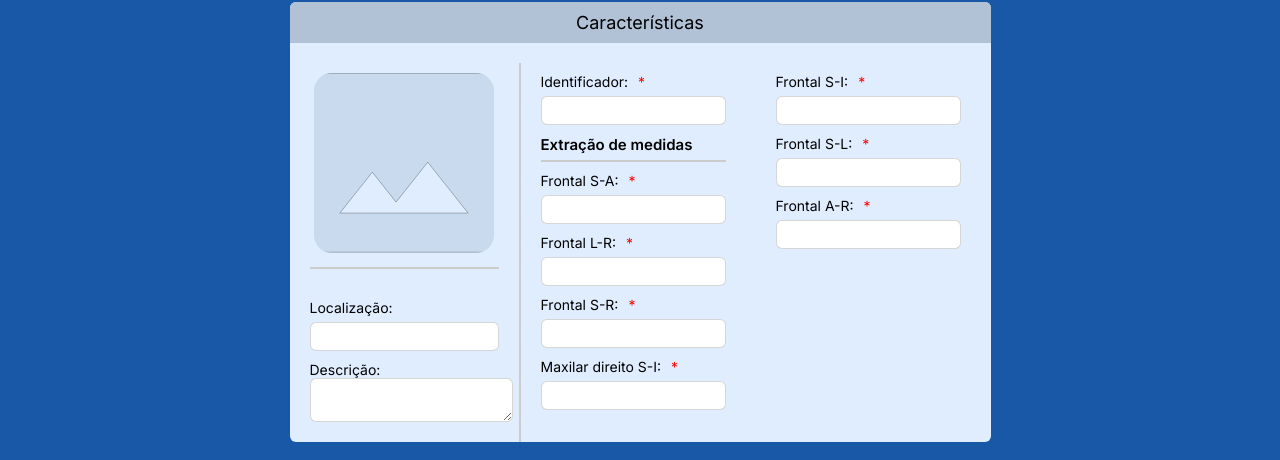
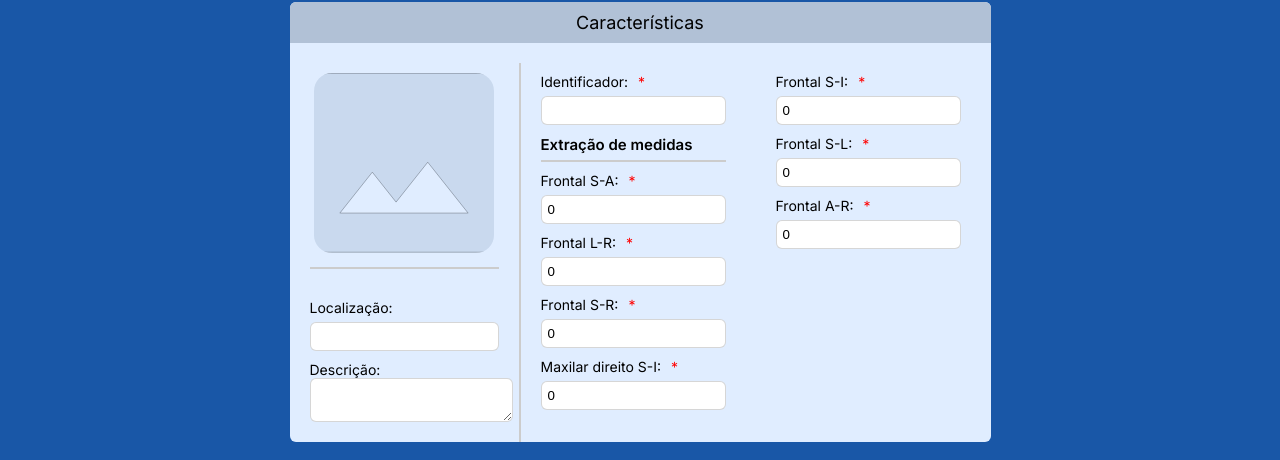
Before and after one commit to liviantorres/bioSexPredict, a React (Vite) app in the folder frontend/bioSexPredict/: page /inicio in a window 1280 px wide. Shown: the part 246-706 px from the top of the page. Built offline with nearby package versions, Linux system fonts and the light colour scheme.

Commit message:
feat: integração excluir individuo

```diff
--- a/frontend/bioSexPredict/src/components/CardCaracteristicas.jsx
+++ b/frontend/bioSexPredict/src/components/CardCaracteristicas.jsx
@@ -146,14 +146,14 @@ const Button = styled.button`
 const CardCaracteristicas = () => {
   const [image, setImage] = useState("/imagePerfil.svg");
   const [descricao, setDescricao] = useState("");
-  const [e_ap, setE_ap] = useState("");
-  const [f_lr, setF_lr] = useState("");
-  const [f_sa, setF_sa] = useState("");
-  const [f_si, setF_si] = useState("");
-  const [f_sl, setF_sl] = useState("");
-  const [f_sr, setF_sr] = useState("");
+  const [e_ap, setE_ap] = useState(0);
+  const [f_lr, setF_lr] = useState(0);
+  const [f_sa, setF_sa] = useState(0);
+  const [f_si, setF_si] = useState(0);
+  const [f_sl, setF_sl] = useState(0);
+  const [f_sr, setF_sr] = useState(0);
   const [identificator, setIdentificator] = useState("");
-  const [md_si, setMd_si] = useState("");
+  const [md_si, setMd_si] = useState(0);
 
   const handleImageChange = (e) => {
     const file = e.target.files[0];
@@ -183,15 +183,16 @@ const CardCaracteristicas = () => {
 
       alert("Indivíduo cadastrado com sucesso!");
 
-      setDescricao('')
-      setIdentificator('')
-      setF_sa('')
-      setF_lr('')
-      setF_sr('')
-      setMd_si('')
-      setF_si('')
-      setF_sl('')
-      setE_ap('')
+      setImage("/imagePerfil.svg");
+      setDescricao("")
+      setIdentificator("")
+      setF_sa(0)
+      setF_lr(0)
+      setF_sr(0)
+      setMd_si(0)
+      setF_si(0)
+      setF_sl(0)
+      setE_ap(0)
 
     } catch (error) {
       alert(error.message);
@@ -219,52 +220,52 @@ const CardCaracteristicas = () => {
             <Label htmlFor="">Localização:</Label>
             <Input type="text" />
             <Label htmlFor="">Descrição:</Label>
-            <Textarea type="" onChange={(e) => setDescricao(e.target.value)}/>
+            <Textarea type="" value={descricao} onChange={(e) => setDescricao(e.target.value)}/>
           </DivLeft>
           <DivMiddle>
             <Label htmlFor="">
               Identificador: <Asterisk>*</Asterisk>
             </Label>
-            <Input type="text" onChange={(e) => setIdentificator(e.target.value)}/>
+            <Input type="text" value={identificator} onChange={(e) => setIdentificator(e.target.value)}/>
 
             <P>Extração de medidas</P>
 
             <Label htmlFor="">
               Frontal S-A: <Asterisk>*</Asterisk>
             </Label>
-            <Input type="text" onChange={(e) => setF_sa(e.target.value)}/>
+            <Input type="text" value={f_sa} onChange={(e) => setF_sa(e.target.value)}/>
 
             <Label htmlFor="">
               Frontal L-R: <Asterisk>*</Asterisk>
             </Label>
-            <Input type="text" onChange={(e) => setF_lr(e.target.value)}/>
+            <Input type="text" value={f_lr} onChange={(e) => setF_lr(e.target.value)}/>
 
             <Label htmlFor="">
               Frontal S-R:<Asterisk>*</Asterisk>
             </Label>
-            <Input type="text" onChange={(e) => setF_sr(e.target.value)}/>
+            <Input type="text" value={f_sr} onChange={(e) => setF_sr(e.target.value)}/>
 
             <Label htmlFor="">
               Maxilar direito S-I: <Asterisk>*</Asterisk>
             </Label>
-            <Input type="text" onChange={(e) => setMd_si(e.target.value)}/>
+            <Input type="text" value={md_si} onChange={(e) => setMd_si(e.target.value)}/>
 
           </DivMiddle>
           <DivRight>
             <Label htmlFor="">
               Frontal S-I: <Asterisk>*</Asterisk>
             </Label>
-            <Input type="text" onChange={(e) => setF_si(e.target.value)}/>
+            <Input type="text" value={f_si} onChange={(e) => setF_si(e.target.value)}/>
 
             <Label htmlFor="">
               Frontal S-L: <Asterisk>*</Asterisk>
             </Label>
-            <Input type="text" onChange={(e) => setF_sl(e.target.value)}/>
+            <Input type="text" value={f_sl} onChange={(e) => setF_sl(e.target.value)}/>
 
             <Label htmlFor="">
               Frontal A-R: <Asterisk>*</Asterisk>
             </Label>
-            <Input type="text" onChange={(e) => setE_ap(e.target.value)}/>
+            <Input type="text" value={e_ap} onChange={(e) => setE_ap(e.target.value)}/>
           </DivRight>
         </Div>
       </ContainerCard>
--- a/frontend/bioSexPredict/src/components/CardIndividuo.jsx
+++ b/frontend/bioSexPredict/src/components/CardIndividuo.jsx
@@ -36,7 +36,7 @@ const InfoText = styled.p`
   width: 100%;
 `;
 
-const CardIndividuo = ({ id, img, identificator, sexo }) => {
+const CardIndividuo = ({ id, img, identificator, sexo, onFetch }) => {
   const [modal, setModal] = useState(false);
   const [modalEditar, setModalEditar] = useState(false);
   const [modalExcluir, setModalExcluir] = useState(false);
@@ -77,7 +77,8 @@ const CardIndividuo = ({ id, img, identificator, sexo }) => {
       {modalExcluir && (
         <ModalExcluir
           onClose={() => setModalExcluir(false)}
-          individuo={individuos[counter]}
+          onFetch={onFetch}
+          id={id}
         />
       )}
     </>
--- a/frontend/bioSexPredict/src/components/ModalExcluirIndividuo.jsx
+++ b/frontend/bioSexPredict/src/components/ModalExcluirIndividuo.jsx
@@ -1,6 +1,7 @@
 import React from "react";
 import styled from "styled-components";
 import { IoIosClose } from "react-icons/io";
+import axiosInstance from "../redux/axios_instance";
 
 const FullScreenContainer = styled.div`
   position: fixed;
@@ -69,7 +70,22 @@ const CloseButton = styled(IoIosClose)`
   }
 `;
 
-const ModalExcluirIndividuo = ({ onClose }) => {
+const ModalExcluirIndividuo = ({ onClose, onFetch, id }) => {
+
+  const onSubmit = async () => {
+    try {
+      await axiosInstance.delete(`/individuals/${id}`);
+
+      alert("Indivíduo excluído com sucesso!");
+
+      onClose();
+      onFetch();
+
+    } catch (error) {
+      alert(error.message);
+    }
+  };
+
   return (
     <FullScreenContainer>
       <ModalContainer>
@@ -77,7 +93,7 @@ const ModalExcluirIndividuo = ({ onClose }) => {
         <Title>Confirmar Exclusão</Title>
         <Message>Tem certeza de que deseja excluir este indivíduo? Esta ação não pode ser desfeita.</Message>
         <ButtonContainer>
-          <Button primary>
+          <Button onClick={onSubmit} primary>
             Sim, excluir
           </Button>
           <Button onClick={onClose}>Cancelar</Button>
--- a/frontend/bioSexPredict/src/pages/IndividuosCatalogados.jsx
+++ b/frontend/bioSexPredict/src/pages/IndividuosCatalogados.jsx
@@ -73,10 +73,14 @@ const IndividuosCatalogados = () => {
   const [modal, setModal] = useState(false);
   const itensPorPagina = 8;
   const [paginaAtual, setPaginaAtual] = useState(0);
+  const [onFetch, setOnFetch] = useState(false);
 
   useEffect(() => {
     fetchData();
-  }, []);
+    if (onFetch) {
+      setOnFetch(false);
+    }
+  }, [onFetch]);
 
   const fetchData = async () => {
     try {
@@ -106,6 +110,7 @@ const IndividuosCatalogados = () => {
               img={individuo.img}
               identificator={individuo.identificador}
               sexo={individuo.sexo}
+              onFetch={() => setOnFetch(true)}
             />
           ))
         ) : (
```
